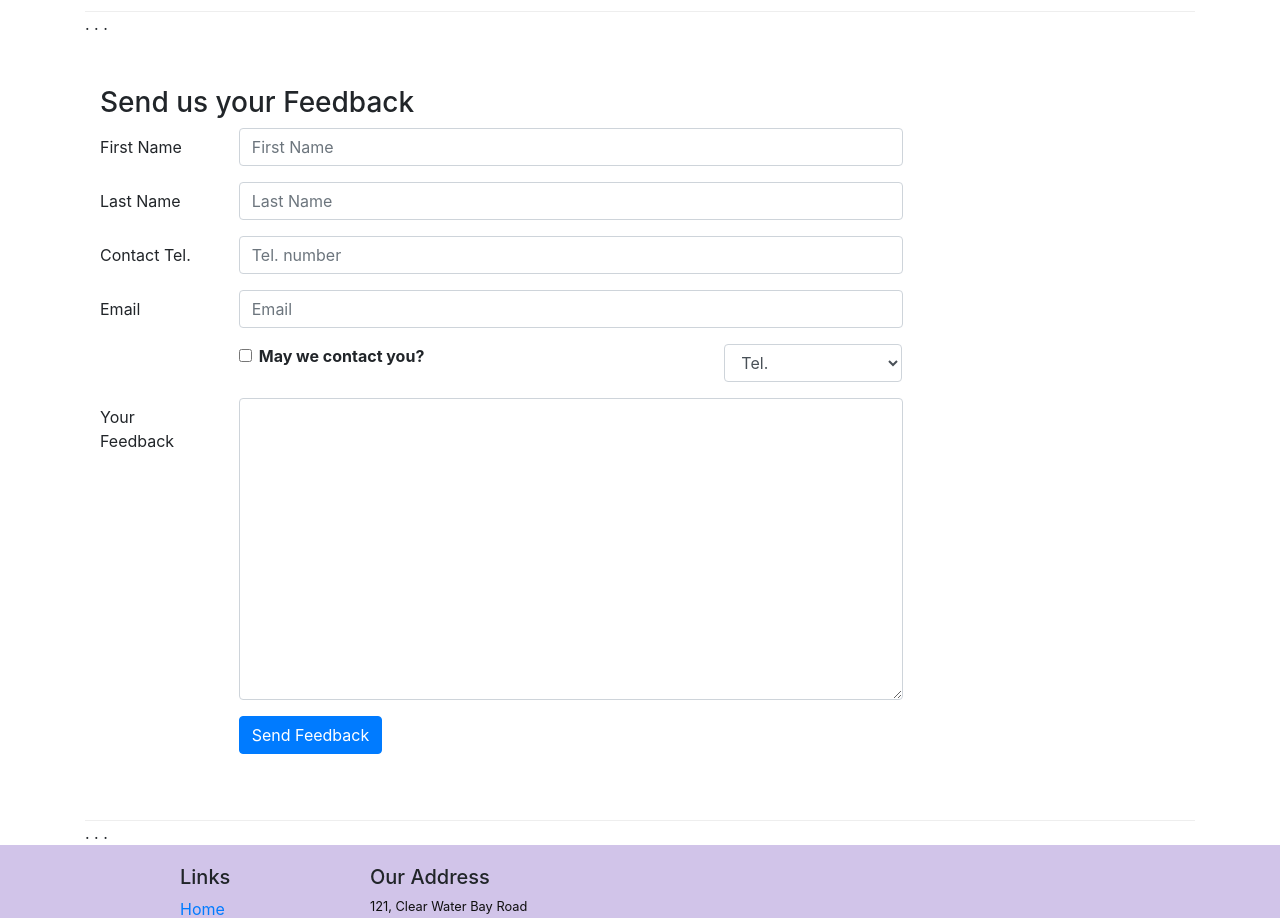
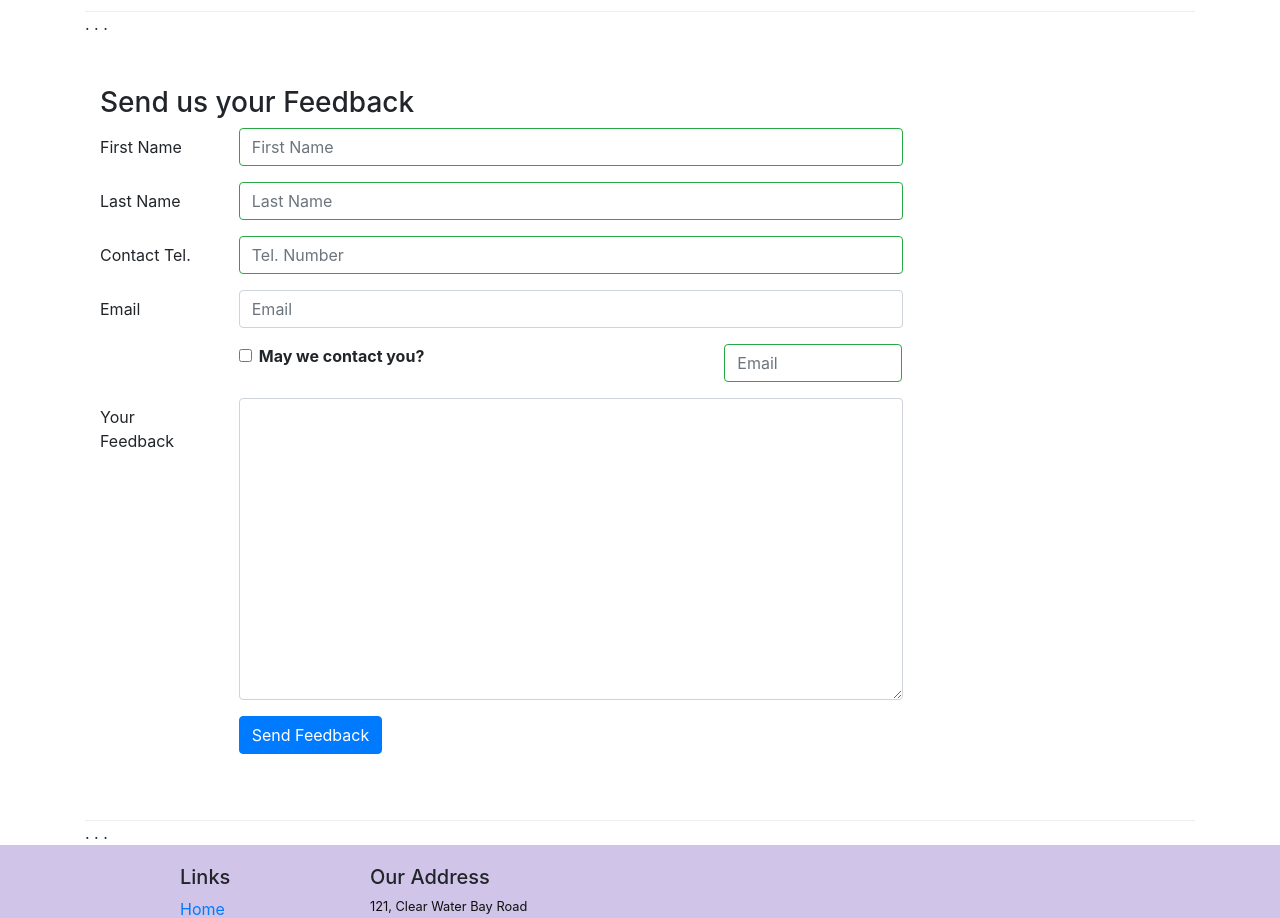
Before and after one commit to arpit-coder/react, a React (Create React App) app: page /contactus in a window 1280 px wide. Shown: the part 860-1778 px from the top of the page. Built offline with nearby package versions, Linux system fonts and the light colour scheme.

Commit message:
form validation

```diff
--- a/src/components/ContactComponent.js
+++ b/src/components/ContactComponent.js
@@ -1,5 +1,5 @@
-import React, { Component }  from 'react';
-import { Breadcrumb, BreadcrumbItem, Button, Form, FormGroup, Label, Input, Col } from 'reactstrap';
+import React, { Component } from 'react';
+import { Breadcrumb, BreadcrumbItem, Button, Form, FormGroup, Label, Input, Col, Row, FormFeedback } from 'reactstrap';
 import { Link } from 'react-router-dom';
 
 
@@ -18,11 +18,20 @@
                 email: '',
                 agree: false,
                 contactType: 'Tel.',
-                message: ''
+                message: '',
+                touched: {
+                    firstname: false,
+                    lastname: false,
+                    telnum: false,
+                    email: false
+
+                }
+
             };
 
             this.handleInputChange = this.handleInputChange.bind(this);
             this.handleSubmit = this.handleSubmit.bind(this);
+            this.handleBlur = this.handleBlur.bind(this);
 
         }
 
@@ -42,11 +51,44 @@
             event.preventDefault();
         }
 
+    handleBlur = (field) => (evt) => {
+        this.setState({
+            touched: { ...this.state.touched, [field]: true }
+        });
+
+    }
+
+    validate(firstname, lastname, telnum, email) {
+        const errors = {
+            firstname: '',
+            lastname: '',
+            telnum: '',
+            email: ''
+        };
+
+        if (this.state.touched.firstname && firstname.length < 3)
+            errors.firstname = 'First Name should be >= 3 characters ';
+        else if (this.state.touched.firstname && firstname.length > 10)
+            errors.firstname = 'First Name should be <= 10 characters ';
+
+        if (this.state.touched.lastname && lastname.length < 3)
+            errors.lastname = 'lasst Name should be >= 3 characters ';
+        else if (this.state.touched.lastname && lastname.length > 10)
+            errors.firstname = 'last Name should be <= 10 characters ';
+
+        const reg = /^\d+$/;
+        if (this.state.touched.telnum && !reg.test(telnum))
+            errors.telnum = 'Tel. Number should contain only numbers';
+
+        if (this.state.touched.email && email.split('').filter(x => x === '@').length !== 1)
+            errors.email = 'Email should contain @ sign';
 
 
+        return errors;
+    }
 
     render() {
-
+        const errors = this.validate(this.state.firstname, this.state.lastname, this.state.telnum, this.state.email);
         return (
             <div className="container">
                 <div className="row">
@@ -100,7 +142,11 @@
                                     <Input type="text" id="firstname" name="firstname"
                                         placeholder="First Name"
                                         value={this.state.firstname}
+                                        valid={errors.firstname === ''}
+                                        invalid={errors.firstname !== ''}
+                                        onBlur={this.handleBlur('firstname')}
                                         onChange={this.handleInputChange} />
+                                    <FormFeedback>{errors.firstname}</FormFeedback>
                                 </Col>
                             </FormGroup>
                             <FormGroup row>
@@ -109,16 +155,24 @@
                                     <Input type="text" id="lastname" name="lastname"
                                         placeholder="Last Name"
                                         value={this.state.lastname}
+                                        valid={errors.lastname === ''}
+                                        invalid={errors.lastname !== ''}
+                                        onBlur={this.handleBlur('lastname')}
                                         onChange={this.handleInputChange} />
+                                    <FormFeedback>{errors.lastname}</FormFeedback>
                                 </Col>
                             </FormGroup>
                             <FormGroup row>
                                 <Label htmlFor="telnum" md={2}>Contact Tel.</Label>
                                 <Col md={10}>
                                     <Input type="tel" id="telnum" name="telnum"
-                                        placeholder="Tel. number"
+                                        placeholder="Tel. Number"
                                         value={this.state.telnum}
+                                        valid={errors.telnum === ''}
+                                        invalid={errors.telnum !== ''}
+                                        onBlur={this.handleBlur('telnum')}
                                         onChange={this.handleInputChange} />
+                                    <FormFeedback>{errors.telnum}</FormFeedback>
                                 </Col>
                             </FormGroup>
                             <FormGroup row>
@@ -143,12 +197,14 @@
                                     </FormGroup>
                                 </Col>
                                 <Col md={{ size: 3, offset: 1 }}>
-                                    <Input type="select" name="contactType"
-                                        value={this.state.contactType}
-                                        onChange={this.handleInputChange}>
-                                        <option>Tel.</option>
-                                        <option>Email</option>
-                                    </Input>
+                                    <Input type="email" id="email" name="email"
+                                        placeholder="Email"
+                                        value={this.state.email}
+                                        valid={errors.email === ''}
+                                        invalid={errors.email !== ''}
+                                        onBlur={this.handleBlur('email')}
+                                        onChange={this.handleInputChange} />
+                                    <FormFeedback>{errors.email}</FormFeedback>
                                 </Col>
                             </FormGroup>
                             <FormGroup row>
```
